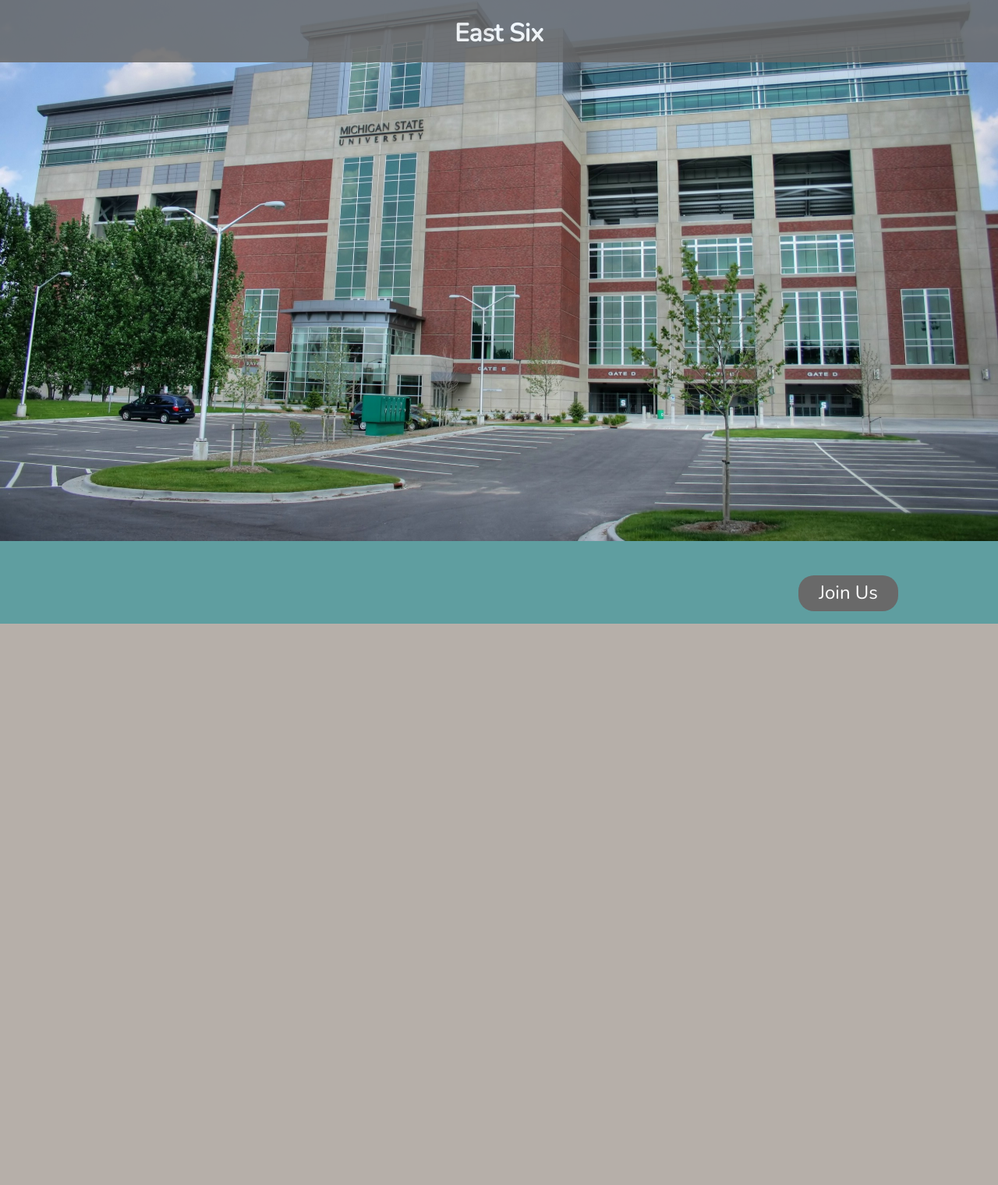
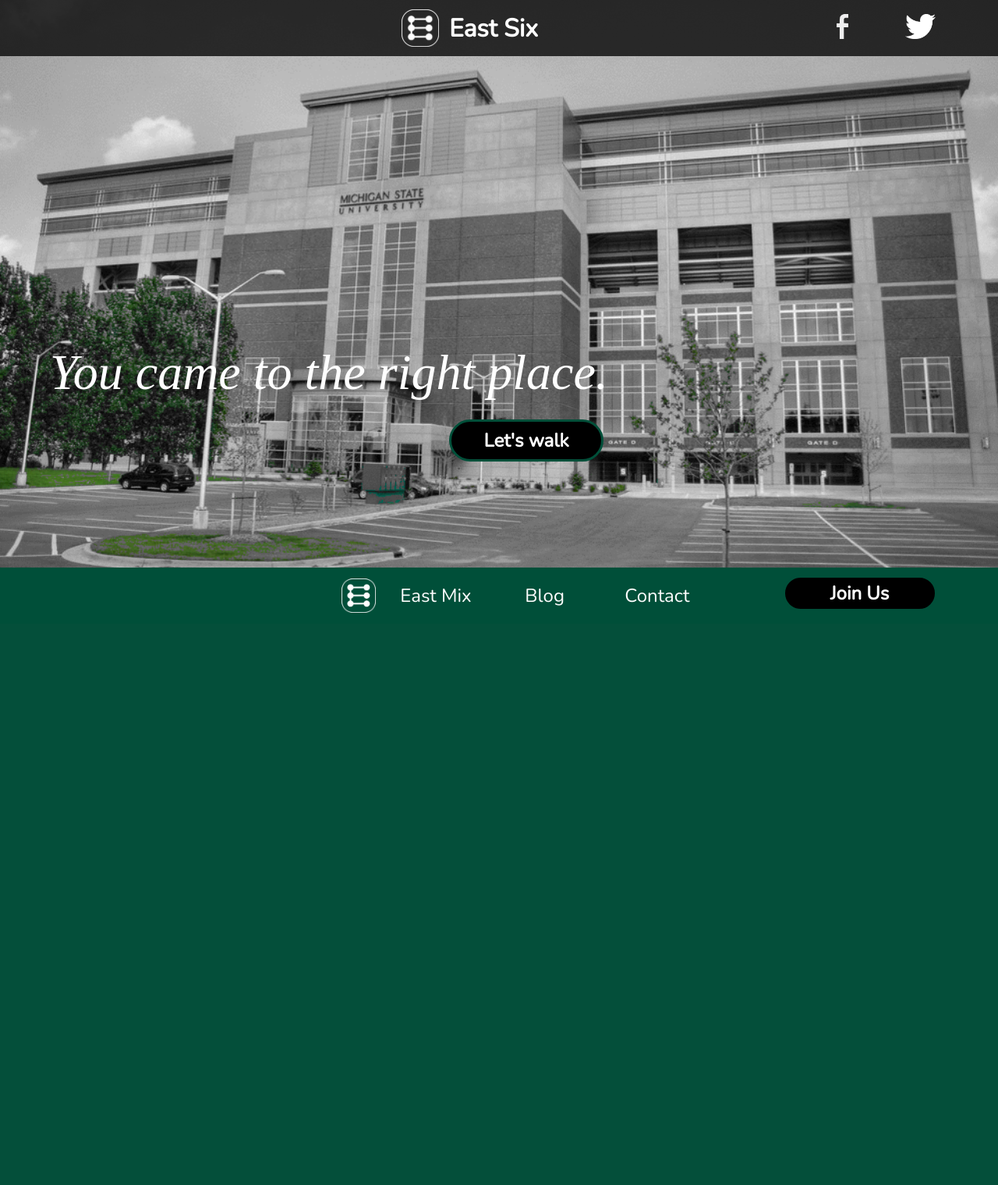
Before and after one commit to theshteves/east-six, a PHP site: page / in a window 1280 px wide. Shown: the whole page at 78% size. After the commit the page ends 800 px from the top, so only its background shows below. Run offline with PHP 8.4, Linux system fonts and the light colour scheme; some libraries are stand-ins or nearby versions.

Commit message:
Monthly Update

```diff
--- a/index.css
+++ b/index.css
@@ -1,61 +1,166 @@
-* {
+body {
     font-family: Nunito;
 }
 
-main {
-    background-color: #B6AFA9;
-    display: block;
+/* ----- Home  ----- */
+
+section {
+    position: fixed;
+    height: 100%;
+    width: 100%;
+    left: 0;
+    color: #FFFFFF;
+}
+#wallpaper {
+    position: absolute;
+    width: 100%;
+    top: -5rem;
+}
+
+
+header {
+    position: absolute;
+    height: 5rem;
+    width: 100%;
+    top: -1rem;
+    left: 0;
+}
+header > div {
     position: absolute;
     height: 100%;
-    top: 90%;
+    width: 100%;
+    background-color: #111111;
+    opacity: .85;
+}
+header > img {
+    position: absolute;
+    height: 60%;
+    bottom: .75rem;
+    right: 56%;
+    -webkit-filter: invert(100%);
+}
+h1 {
+    position: absolute;
+    top: -.25rem;
+    left: 45%;
+    font-size: 2rem;
+    text-align: center;
+}
+#facebook {
+    position: absolute;
+    height: 40%;
+    top: 33%;
+    right: 12rem;
+}
+#twitter {
+    position: absolute;
+    height: 40%;
+    top: 33%;
+    right: 5rem;
+}
+
+
+#greeting {
+    position: absolute;
+    bottom: 15rem;
+    left: 4rem;
+    font: italic 4rem Times New Roman;
+}
+#home-button {
+    position: absolute;
+    height: 2.5rem;
+    width: 12rem;
+    bottom: 12rem;
+    left: 36rem;
+    padding-top: .5rem;
+    border-radius: 2rem;
+    font-size: 1.5rem;
+    text-align: center;
+}
+
+
+/* --------------------------- */
+/* --------------------------- */
+/* --------------------------- */
+
+main {
+    position: absolute;
+    height: 90%;
+    width: 100%;
+    top: 100%;
     left: 0;
-    width: 100%;
+    background-color: #AAAAAA;
     background-position: center bottom;
 }
-#toolbar {
-    background-color: #5F9EA0;
-    display: block;
+menu {
     position: absolute;
-    top: 0;
-    width: 100%;
-    height: 10%;
+    background-color: #004F39;
+    top: -5.5rem;
+    width: 97%;
+    height: 4.5rem;
+    clear: both;
 }
-#join {
-    background-color: #696969;
-    color: white;
-    display: block;
+h4 {
     position: absolute;
-    height: 50%;
-    width: 10%;
-    bottom: 20%;
-    right: 10%;
-    padding-top: .5%;
+    height: 2rem;
+    width: 12rem;
+    bottom: -1rem;
+    right: 5rem;
+    padding-top: .25rem;
+    padding-bottom: .25rem;
+    border-radius: 1.5rem;
+    font-size: 1.5rem;
     text-align: center;
-    font-size: 18pt;
-    border-radius: 20px;
+}
+menu > img {
+    position: absolute;
+    -webkit-filter: invert(100%);
+    height: 60%;
+    top: 20%;
+    right: 50rem;
+}
+menu > a {
+    position: absolute;
+    height: 40%;
+    width: 15%;
+    top: 28%;
+    font-size: 1.5rem;
+}
+a:first-child {
+    right: 36rem;
+}
+a:nth-child(2) {
+    right: 26rem;
+}
+a:nth-child(3) {
+    right: 18rem;
 }
 
-/* ----- Fixed Content ----- */
+/* ---- Classes  ----- */
 
-header {
-    background-color: #696969;
-    opacity: .85;
-    display: block;
-    position: fixed;
-    top: 0;
-    left: 0;
-    width: 100%;
-    height: 10%;
+.button {
+    background-color: #000000;
+    border-style: solid;
+    border-color: #004F39;
+    color: #FFFFFF;
 }
-h1 {
-    text-align: center;
-    color: white;
+.button:hover {
+    background-color: #004F39;
+    border-color: #333333;
+    color: #333333;
 }
-#wallpaper {
-    background-attachment: fixed;
-    display: block;
-    position: fixed;
-    width: 100%;
-    top: -20%;
-    left: 0;
+.widget {
+    color: #FFFFFF;
 }
+.widget:hover {
+    -webkit-filter: invert(50%);
+}
+
+/* -----
+Primary Color {
+    Blue: #1162B0;
+    MSU Green: #004F39;
+}
+   ----- */
+
+/* ----- Cross-Platform Flexibility ----- */
--- a/index.html
+++ b/index.html
@@ -1,33 +1,95 @@
 <!DOCTYPE html>
 <html>
   <head>
-    <title>East Six Modern</title>
+
+    <title>East Six</title>
 
     <link type="text/css" rel="stylesheet" href="index.css">
     <link type="text/css" rel="stylesheet" href="http://fonts.googleapis.com/css?family=Nunito" />
-    <link type="text/css" rel="stylesheet" href="http://ajax.googleapis.com/ajax/libs/jqueryui/1.11.2/themes/smoothness/jquery-ui.css" />
+    <link type="text/css" rel="stylesheet"
+	  href="http://ajax.googleapis.com/ajax/libs/jqueryui/1.11.2/themes/smoothness/jquery-ui.css" />
 
     <script type="text/javascript"
-      src="http://ajax.googleapis.com/ajax/libs/jquery/2.1.1/jquery.min.js"></script>
+	    src="http://ajax.googleapis.com/ajax/libs/jquery/2.1.1/jquery.min.js"></script>
     <script type="text/javascript"
-      src="http://ajax.googleapis.com/ajax/libs/jqueryui/1.11.2/jquery-ui.min.js"></script>
+	    src="http://ajax.googleapis.com/ajax/libs/jqueryui/1.11.2/jquery-ui.min.js"></script>
+    <!--
     <script type="text/javascript" src="index.js"></script>
+    -->
   </head>
 
-  <body bgcolor="#5F9EA0">
-    <img id="wallpaper" src="content/wallpaper.jpg"></img>
+  <body bgcolor="#000000">
 
-    <header>
-      <h1>East Six</h1>
-    </header>
+    <section>
+      <img id="wallpaper" src="content/wallpaper4.jpg">
+
+      <header>
+	<div></div>
+
+	<img src="content/logo.png"></img>
+
+	<h1>East Six</h1>
+
+	<a class="widget" href="http://facebook.com">
+	  <img id="facebook" src="content/logof.png"></a>
+
+	<a class="widget" href="http://twitter.com/eastsixnews">
+	  <img id="twitter" src="content/logot.png"></a>
+      </header>
+
+      <h2 id="greeting">You came to the right place.</h2>
+
+      <h3 id="home-button" class="button">Let's walk</h3>
+
+    </section>
 
     <main>
 
-      <div id="toolbar">
-        <div id="join">Join Us</div>
-      </div>
+      <menu type="toolbar">
+	<a class="widget">East Mix</a>
+	<a class="widget">Blog</a>
+	<a class="widget">Contact</a>
 
+	<h4 class="button">Join Us</h4>
+	<img src="content/logo.png"></img>
+      </menu>
+
+      <p>Page Content</p>
+      <p>Page Content</p>
+      <p>Page Content</p>
+      <p>Page Content</p>
+      <p>Page Content</p>
+      <p>Page Content</p>
+      <p>Page Content</p>
+      <p>Page Content</p>
+      <p>Page Content</p>
+      <p>Page Content</p>
+      <p>Page Content</p>
+      <p>Page Content</p>
+      <p>Page Content</p>
+      <p>Page Content</p>
+      <p>Page Content</p>
+      <p>Page Content</p>
+      <p>Page Content</p>
+      <p>Page Content</p>
+      <p>Page Content</p>
     </main>
 
   </body>
 </html>
+
+<!--
+   @media
+   git going on github branch
+   below toolbar: "Meet the members"
+   do domino logo
+   filter background image
+   if background=b&w, grey=80% black
+   document&enforce order for css tags
+   add terciary color for join button
+   stack join1 behind main
+   store all hover css in jquery
+   encircle widgets with inverted colors on hover
+   font-size: .em vs .rem
+
+-->
--- a/index.js
+++ b/index.js
@@ -1,18 +1,27 @@
 $(document).ready( function() {
     $("#wallpaper").fadeOut(1);
-    $("main").toggle("slide", {direction: "up"}, 1);
-
-    $("#wallpaper").delay(2000).fadeIn(2000);
-    $("main").delay(3000).toggle("slide", {direction: "down", distance: 100}, 500);
+    $("#join1").fadeOut(1);
+    $("header").fadeOut(1);
+    $("main").toggle("slide", {direction: "up", distance: 100}, 1);
+    $("h2").fadeOut(1);
+]
+    $("h2").show("clip", 1000);
+    $("header").delay(1500).show("bounce", 1000);
+    $("#wallpaper").delay(2500).fadeIn(2000);
+    $("#join1").delay(3000).fadeIn(1000);
+    $("main").delay(3000).effect("slide", {direction: "down", distance: 100}, 1000);
 
     $(window).on("scroll", function() {
-       var navHeight = $(window).height() - 80;
-             if ($(window).scrollTop() > navHeight) {
-                 $("#toolbar").css("position","fixed");
+	var navHeight = $(window).height() - 80;
+	if ($(window).scrollTop() > navHeight) {
+                 $("menu").css("position","fixed");
              }
              else {
-                 $("#toolbar").css("position","absolute");
+                 $("menu").css("position","absolute");
              }
+    });
+    $("#join1").click( function() {
+	$("main").effect("bounce", {times: 1}, 500);
     });
 
 });
```
Also changed, not shown: README.md (deleted), content/drinks.png (deleted), content/favicon.ico (deleted), content/logo.png (added), content/logof.png (added), content/logot.png (added), content/mlogo.png (added), content/wallpaper2.jpg (added), content/wallpaper3.jpg (added), content/wallpaper4.jpg (added), 3 other files.
